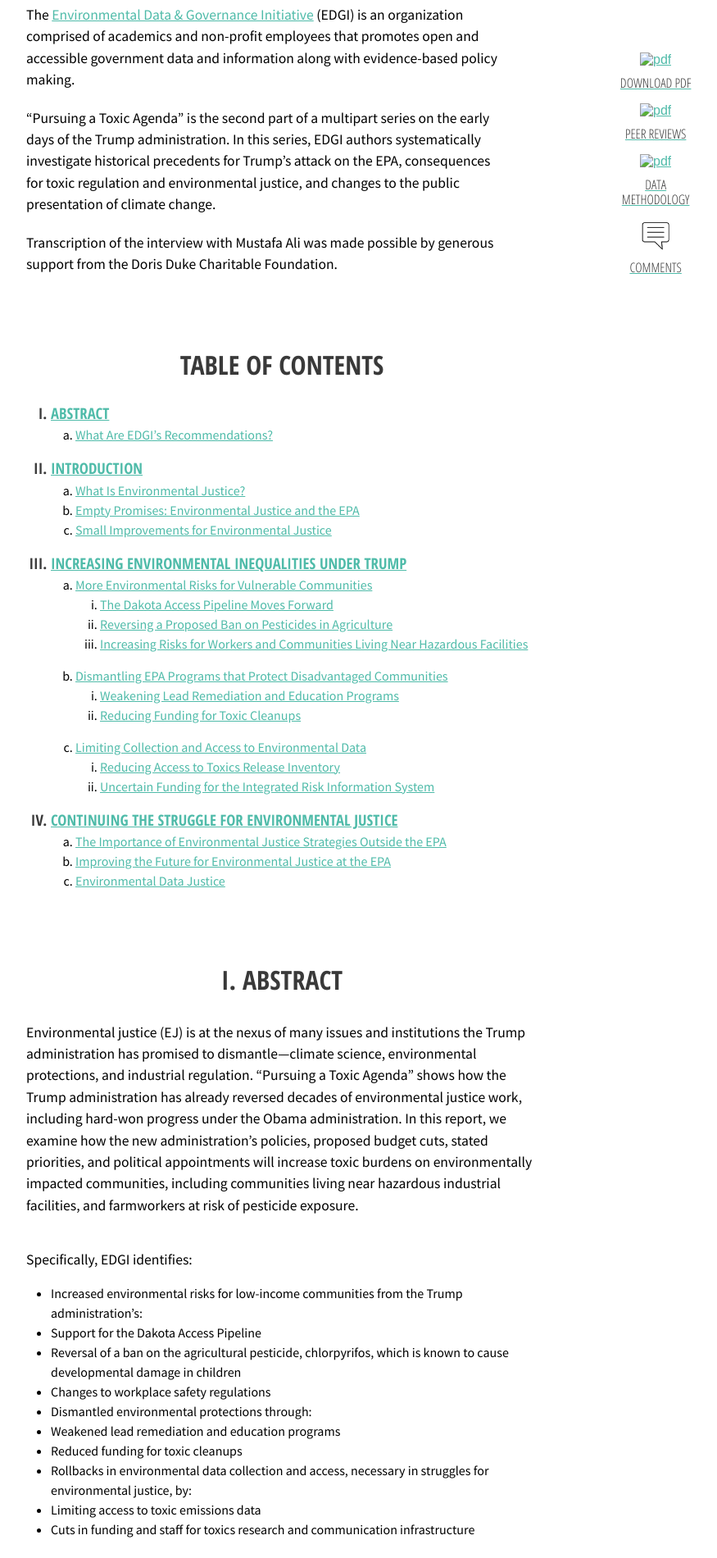
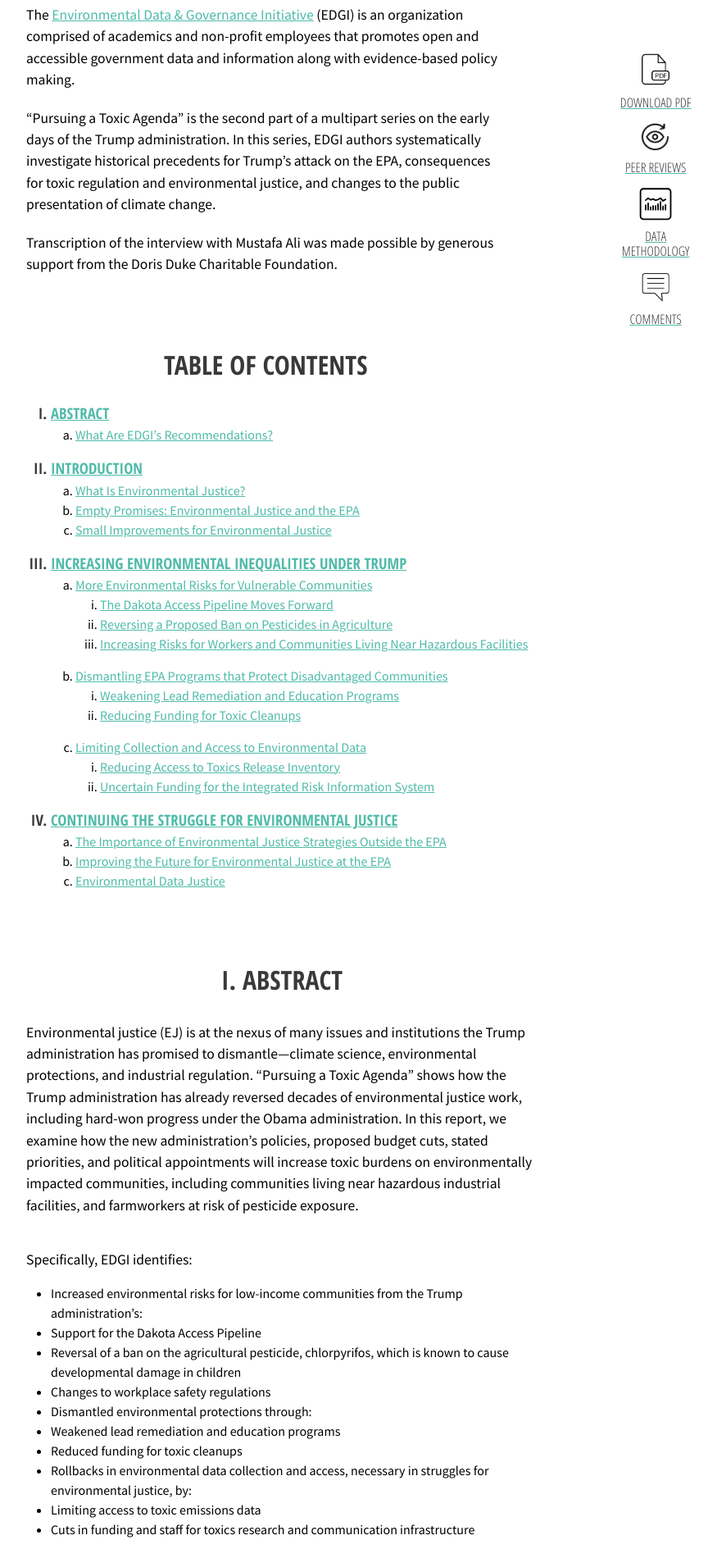
Before and after one commit to edgi-govdata-archiving/100days, a Jekyll site: the page built from pursuing-toxic-agenda.html, in a window 1280 px wide. Shown: the part 990-2890 px from the top of the page at 82% size, without its empty margins (296-1171 px from the left). Built offline with Jekyll 4.4.1, drawn with Linux system fonts in a browser that asks for light colours; nearby versions of some CDN libraries.

Commit message:
fix pdf link and remove PDF

```diff
--- a/pursuing-toxic-agenda.html
+++ b/pursuing-toxic-agenda.html
@@ -27,16 +27,16 @@
 
     <div id="aside" class="pv5 mh6 dn-ns dn-m dib-l">
         <div class="aside">
-            <a href="Pursuing-Toxic-Agenda.pdf" class="aside-el">
-                <img alt="pdf" src="assets/pdf.png" style="width:40px; margin-bottom:10px">
+            <a href="https://envirodatagov.org/wp-content/uploads/2017/09/Part-2-Pursuing-Toxic-Agenda.pdf" class="aside-el">
+                <img alt="pdf" src="/assets/pdf.png" style="width:40px; margin-bottom:10px">
                 <h3 class="f5 fw1 ttu">Download PDF</h3>
             </a>
-            <a href="/pursuing-toxic-agenda-peer-reviews" class="aside-el">
-                <img alt="pdf" src="assets/peer.png" style="width:40px; margin-bottom:10px">
+            <a href="/pursuing-toxic-agenda-peer-reviews/" class="aside-el">
+                <img alt="pdf" src="/assets/peer.png" style="width:40px; margin-bottom:10px">
                 <h3 class="f5 fw1 ttu tc">Peer Reviews</h3>
             </a>
-            <a href="/pursuing-toxic-agenda-data" class="aside-el">
-                <img alt="pdf" src="assets/data.svg" style="width:40px; margin-bottom:10px">
+            <a href="/pursuing-toxic-agenda-data/" class="aside-el">
+                <img alt="pdf" src="/assets/data.svg" style="width:40px; margin-bottom:10px">
                 <h3 class="f5 fw1 ttu tc">Data Methodology</h3>
             </a>
             <a href="#disqus_thread" class="aside-el">
```
